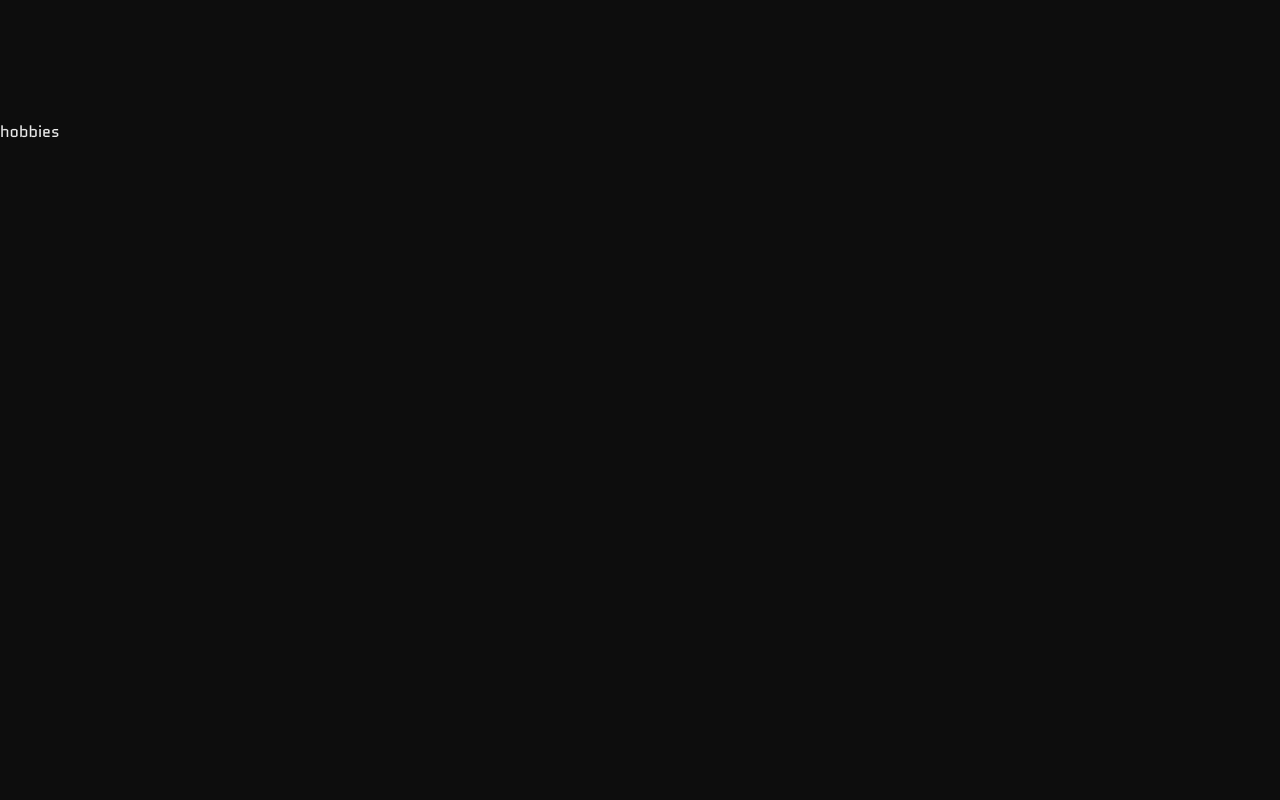
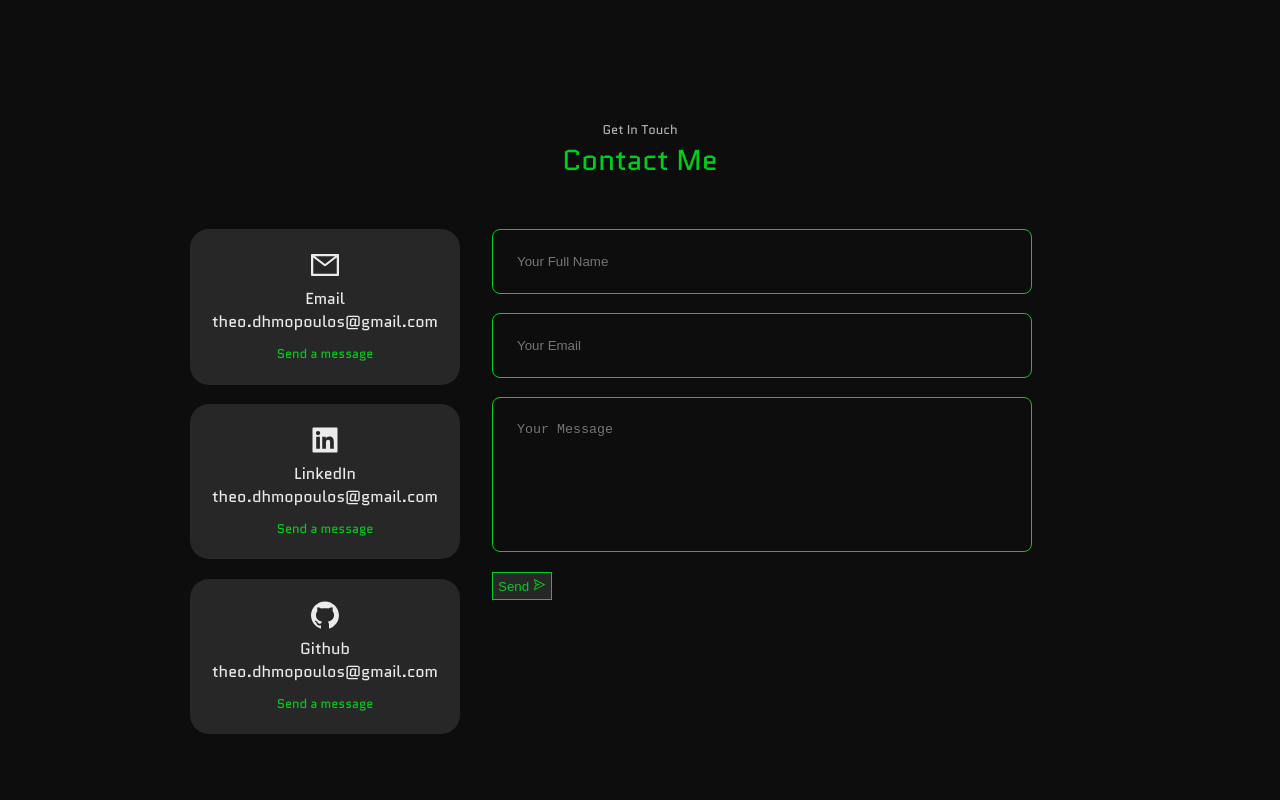
Before and after one commit to Theodoreprof/CV_website, a React (Create React App) app in the folder cv_website/: page / in a window 1280 px wide. Shown: the part 4920-5720 px from the top of the page. Built offline with nearby package versions, Linux system fonts and the light colour scheme.

Commit message:
Update App.jsx

```diff
--- a/cv_website/src/App.jsx
+++ b/cv_website/src/App.jsx
@@ -7,7 +7,6 @@ import About from './components/about/about'
 import Experience from './components/experience/experience'
 import Skills from './components/skills/skills'
 import Portfolio from './components/portfolio/portfolio'
-import Hobbies from './components/hobbies/hobbies'
 import Contact from './components/contact/contact'
 
 const App = () => {
@@ -19,7 +18,6 @@ const App = () => {
         <Skills />
         <Experience />
         <Portfolio />
-        <Hobbies />
         <Contact />
         </>
     )
```
